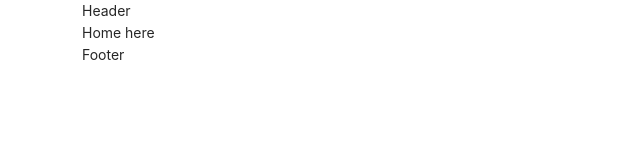
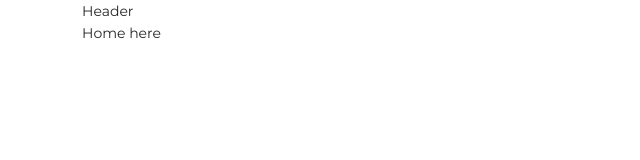
Before and after one commit to trankhai191299/capstoneTypescript_KiKa, a React (Create React App) app: page / in a window 1280 px wide. Shown: the top 160 px of the page, without its empty margins (0-640 px from the left). Built offline with nearby package versions, Linux system fonts and the light colour scheme.

Commit message:
cap nhat scss

```diff
--- a/src/assets/scss/Component/_footer.scss
+++ b/src/assets/scss/Component/_footer.scss
@@ -0,0 +1,2 @@
+@import '../Base/base';
+@import '../Theme/variable';
--- a/src/assets/scss/Theme/_variable.scss
+++ b/src/assets/scss/Theme/_variable.scss
@@ -1,7 +1,8 @@
 //--thiếu gì thì thêm zô nha--//
 //font size
-$text-sm : 16px;
-$text-sm-1 : 18px;
+$text-sm : 14px;
+$text-sm-1 : 16px;
+$text-sm-2 : 18px;
 $text-base : 20px;
 $text-md : 24px;
 $text-l : 32px;
--- a/src/assets/scss/styles.scss
+++ b/src/assets/scss/styles.scss
@@ -3,4 +3,4 @@
 @import './Page/login.scss';
 @import './Page/register.scss';
 @import './Component/footer';
-@import './Component/header'
+@import './Component/header';
--- a/src/components/Footer.tsx
+++ b/src/components/Footer.tsx
@@ -6,7 +6,11 @@ export default function Footer({}: Props) {
   return (
     <div className='footer'>
       <div className="container">
-        Footer
+        <div className="row">
+          <div className="col-4"></div>
+          <div className="col-4"></div>
+          <div className="col-4"></div>
+        </div>
       </div>
     </div>
   );
--- a/src/index.tsx
+++ b/src/index.tsx
@@ -16,6 +16,7 @@ import { store } from './redux/configStore'
 import "../node_modules/slick-carousel/slick/slick.css";
 import "../node_modules/slick-carousel/slick/slick-theme.css";
 import 'antd/dist/antd.css';
+import './assets/scss/styles.scss'
 //history
 import { unstable_HistoryRouter as HistoryRouter } from "react-router-dom";
 import { createBrowserHistory } from "history";
```
